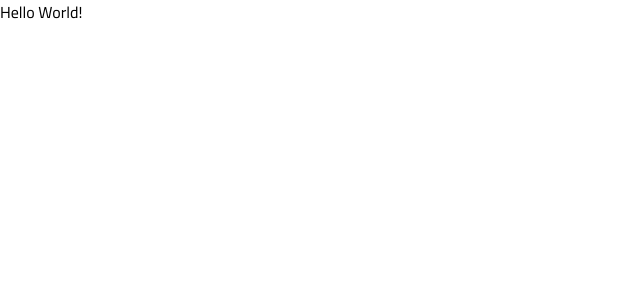
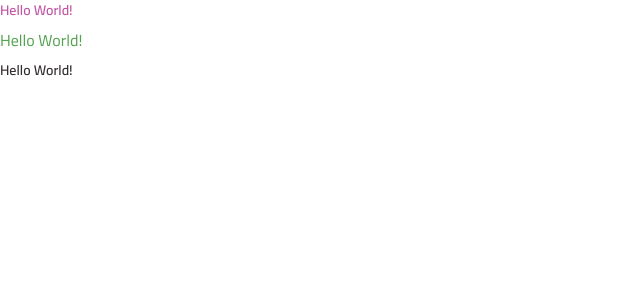
Before and after one commit to Valves133/To-do-list-with-vite, a React (Vite) app: page / in a window 1280 px wide. Shown: the top 300 px of the page, without its empty margins (0-640 px from the left). Built offline with nearby package versions, Linux system fonts and the light colour scheme.

Commit message:
create Text component

```diff
--- a/index.html
+++ b/index.html
@@ -15,7 +15,7 @@
   <title>ToDo List</title>
 </head>
 
-<body>
+<body className="bg-gray-100">
   <div id="root"></div>
   <script type="module" src="/src/main.tsx"></script>
 </body>
--- a/package.json
+++ b/package.json
@@ -10,7 +10,8 @@
     "preview": "vite preview"
   },
   "dependencies": {
-    "@tailwindcss/vite": "^4.2.1",
+    "@tailwindcss/vite": "^4.1.4",
+    "class-variance-authority": "^0.7.1",
     "react": "^19.2.4",
     "react-dom": "^19.2.4",
     "tailwindcss": "^4.2.1"
--- a/src/App.tsx
+++ b/src/App.tsx
@@ -1,5 +1,19 @@
+import Text from "./components/text"
+
 export default function App() {
-	return <div className="bg-amber-300">Hello World!</div>;
+	return (
+		<div className="flex flex-col gap-2">
+			<Text variant="body-sm-bold" className="text-pink-base">
+					Hello World!
+			</Text>
+				<Text className="text-green-base">
+					Hello World!
+			</Text>
+				<Text variant="body-sm-bold">
+					Hello World!
+			</Text>
+		</div>
+	);
 }
 
 // export default App;
--- /dev/null
+++ b/src/components/text.tsx
@@ -0,0 +1,37 @@
+import React from "react";
+import {cva, type VariantProps} from 'class-variance-authority';
+
+export const textVariants = cva("fonts-sans text-gray-400",{
+	variants:{
+		variant: {
+			"body-sm-bold": "text-sm leading-5 font-semibold",
+			"body-md": "text-base leading-6 font-normal",
+			"body-md-bold": "text-base leading-6 font-semibold",
+		}
+	},
+	defaultVariants: {
+		variant: "body-md",
+	}
+});
+
+interface TextProps extends VariantProps<typeof textVariants> {
+	as?: keyof React.JSX.IntrinsicElements;
+	className?: string;
+	children?: React.ReactNode;
+}
+
+export default function Text({
+	as = "span",
+	variant,
+	className,
+	children,
+	...props
+}: TextProps) {
+	return React.createElement(as,
+		{
+			className: textVariants({variant, className}),
+			...props,
+		},
+		children
+	);
+}
```
Also changed, not shown: 1 other file (tests, documents, lock files or other folders).
